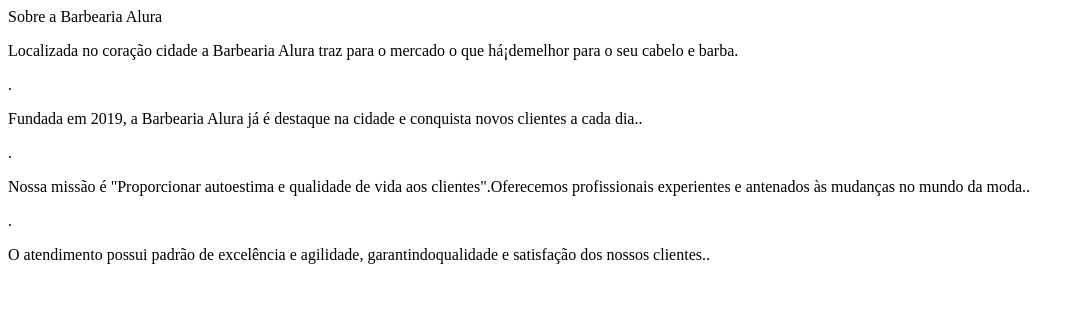
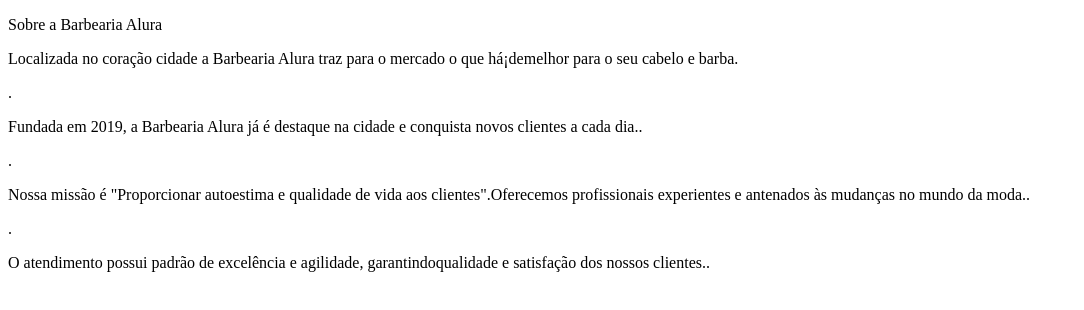
Before and after one commit to MatthewdeMelloSantos/MatthewdeMelloSantos, a plain HTML site: page Index.html in a window 1280 px wide. Shown: the whole page, without its empty margins (0-1084 px from the left). Drawn offline with Linux system fonts and the light colour scheme.

Commit message:
Update Index.html

```diff
--- a/Index.html
+++ b/Index.html
@@ -4,7 +4,8 @@
 
  	<title>BARBEARIA ALURA</title>
  </head>
- <body> Sobre a Barbearia Alura
+ <body>
+<p>Sobre a Barbearia Alura<p>
 <p>Localizada no coração cidade a Barbearia Alura traz para o mercado o que há¡demelhor para o seu cabelo e barba.</p>
 .</p>Fundada em 2019, a Barbearia Alura já é destaque na cidade e conquista novos clientes a cada dia..</p>
 .</p>Nossa missão é "Proporcionar autoestima e qualidade de vida aos clientes".Oferecemos profissionais experientes e antenados às mudanças no mundo da moda..</p>
```
